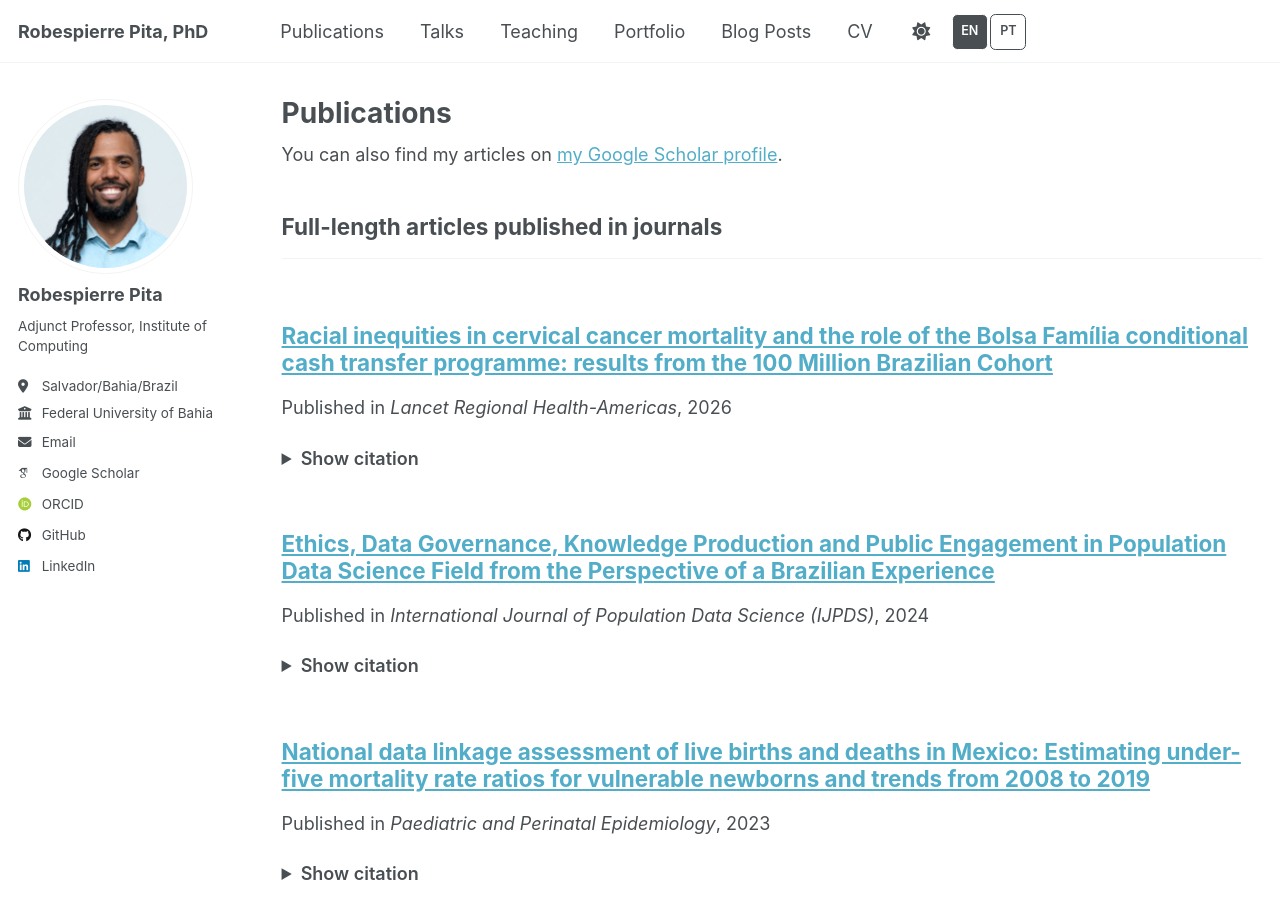
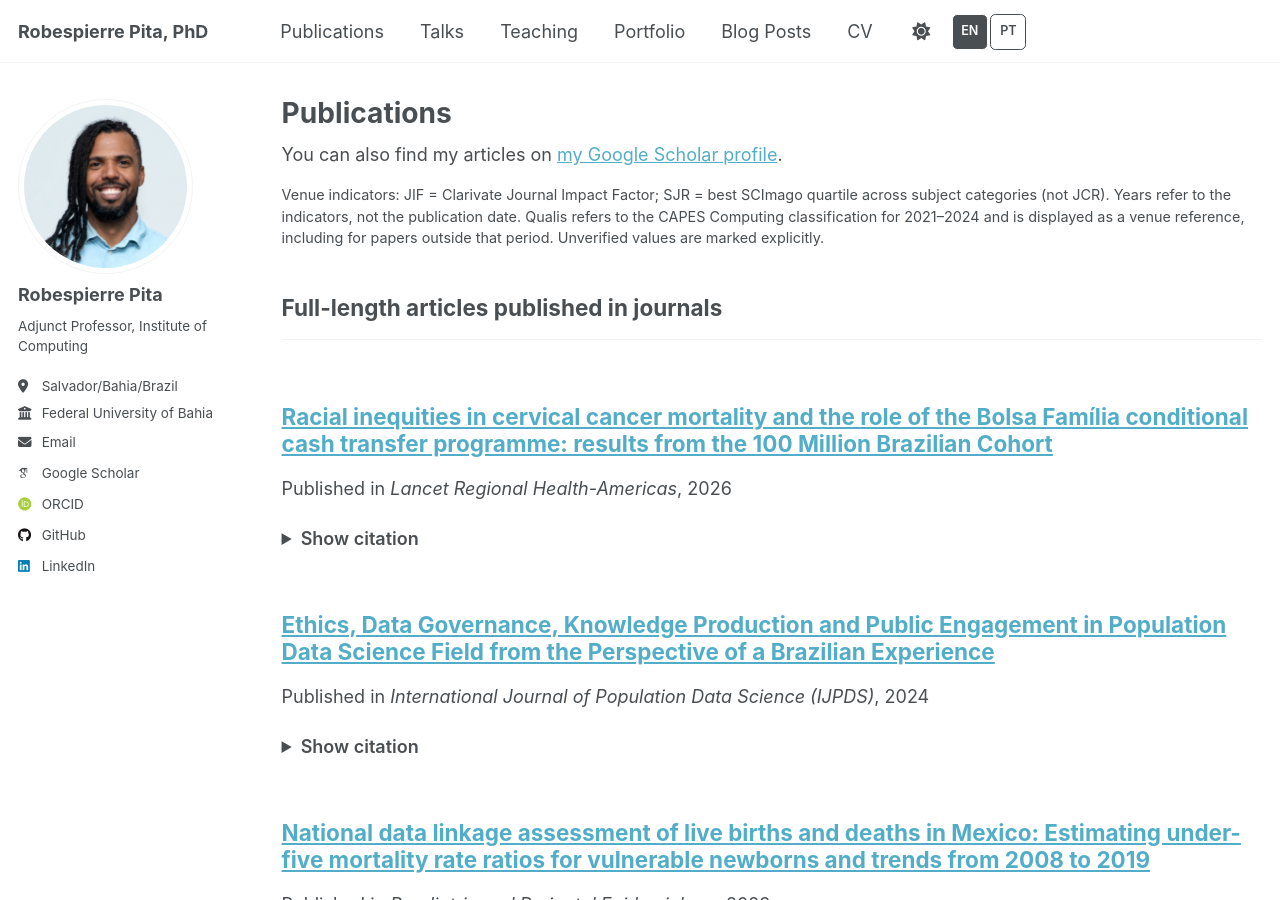
Before and after one commit to pierrepita/pierrepita.github.io, a Jekyll site: the page built from _pages/publications.html, in a window 1280 px wide and 900 px high. Built offline with Jekyll 4.4.1, drawn with Linux system fonts in a browser that asks for light colours; some web fonts are replaced; a script that is not in the unit is left out.

Commit message:
Add files via upload

```diff
--- a/_pages/publications.html
+++ b/_pages/publications.html
@@ -10,6 +10,12 @@ author_profile: true
 {% endif %}
 
 {% include base_path %}
+
+<div class="publication-metrics-note" data-no-translate>
+  <p data-content-language="en" lang="en">Venue indicators: JIF = Clarivate Journal Impact Factor; SJR = best SCImago quartile across subject categories (not JCR). Years refer to the indicators, not the publication date. Qualis refers to the CAPES Computing classification for 2021–2024 and is displayed as a venue reference, including for papers outside that period. Unverified values are marked explicitly.</p>
+  <p data-content-language="pt" lang="pt-BR">Indicadores dos veículos: JIF = fator de impacto Clarivate; SJR = melhor quartil SCImago entre as categorias (não é o quartil JCR). Os anos referem-se aos indicadores, não à data da publicação. O Qualis corresponde à classificação CAPES de Computação para 2021–2024 e é exibido como referência do veículo, inclusive para trabalhos fora desse período. Valores a confirmar estão identificados.</p>
+</div>
+
 
 <!-- New style rendering if publication categories are defined -->
 {% if site.publication_category %}
```
